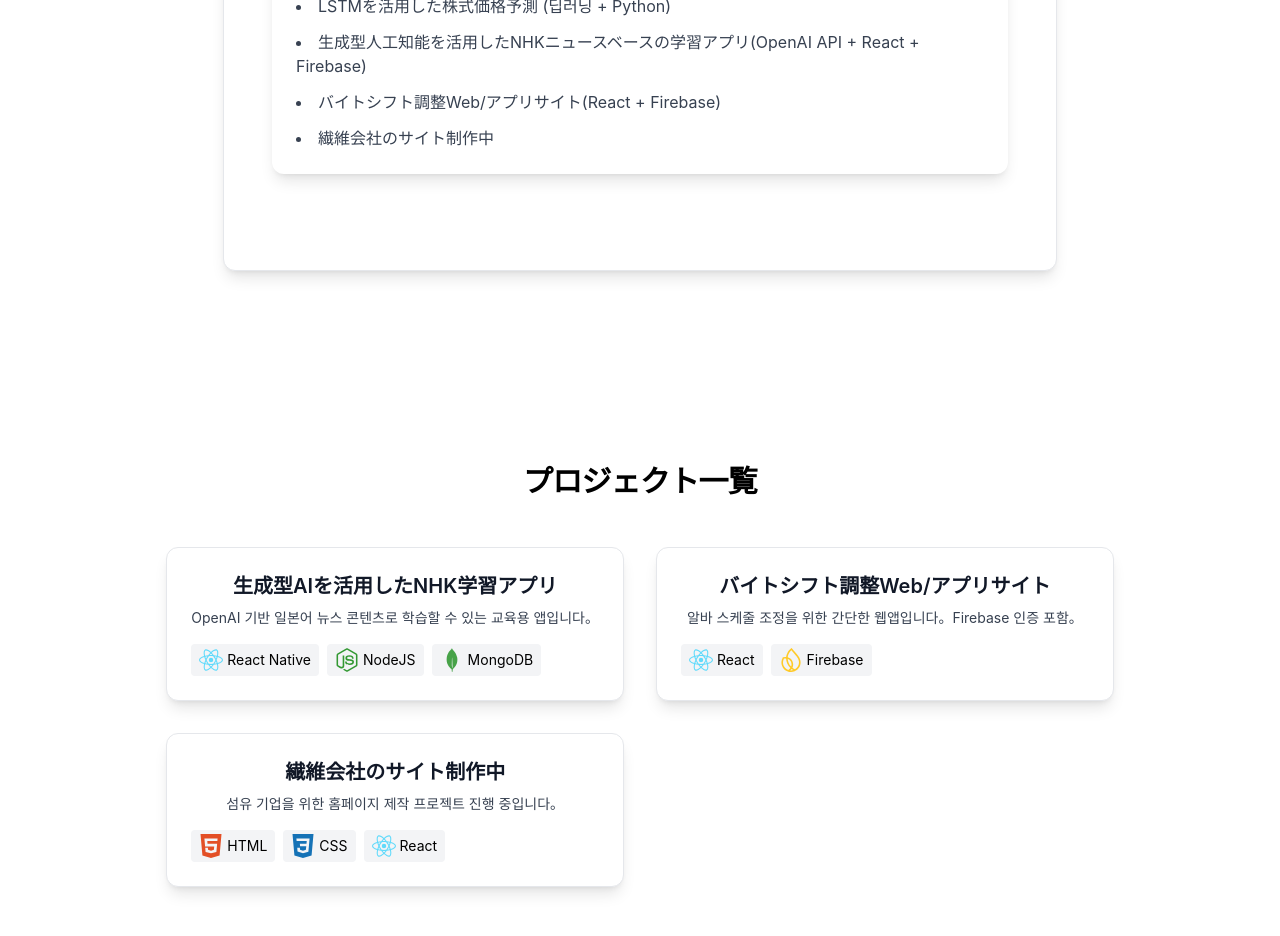
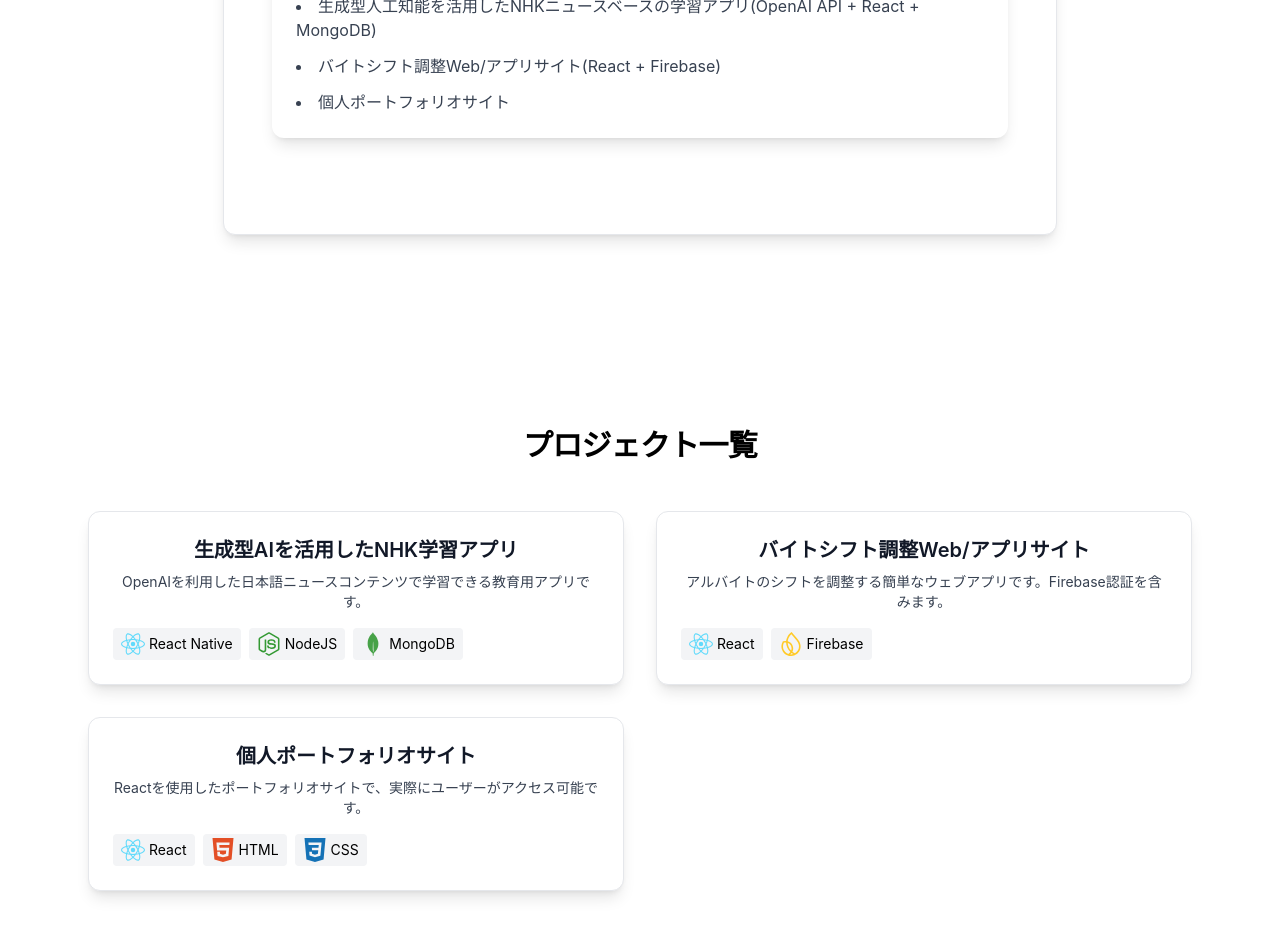
Before and after one commit to khyiao0829/Portfolio, a React (Create React App) app: page / in a window 1280 px wide. Shown: the part 1600-2536 px from the top of the page. Built offline with nearby package versions, Linux system fonts and the light colour scheme.

Commit message:
About.js/ProjectData.js/ProjectDetail.js 수정

```diff
--- a/src/components/About.js
+++ b/src/components/About.js
@@ -1,5 +1,4 @@
 import { useInView } from 'react-intersection-observer';
-import profileImg from './assets/profile_image.jpg';
 import TechSkills from './TechSkills';
 import Framework from './Framework';
 
@@ -65,10 +64,9 @@ function About() {
           <div className="bg-white rounded-xl shadow-lg p-6 hover:shadow-xl transition">
             <h2 className="text-xl font-semibold text-center mb-4">プロジェクト</h2>
             <ul className="list-disc list-inside text-gray-700 space-y-3">
-              <li>LSTMを活用した株式価格予測 (딥러닝 + Python)</li>
-              <li>生成型人工知能を活用したNHKニュースベースの学習アプリ(OpenAI API + React + Firebase)</li>
+              <li>生成型人工知能を活用したNHKニュースベースの学習アプリ(OpenAI API + React + MongoDB)</li>
               <li>バイトシフト調整Web/アプリサイト(React + Firebase)</li>
-              <li>繊維会社のサイト制作中</li>
+              <li>個人ポートフォリオサイト</li>
             </ul>
           </div>
         </div>
--- a/src/components/ProjectData.js
+++ b/src/components/ProjectData.js
@@ -1,39 +1,39 @@
-import { SiPython, SiReact, SiFirebase, SiHtml5, SiCss3, SiMongodb } from 'react-icons/si';
+import { SiReact, SiFirebase, SiHtml5, SiCss3, SiMongodb } from 'react-icons/si';
 import { FaNodeJs } from 'react-icons/fa';
 
 const projects = [
   {
     id: "1",
     title: "生成型AIを活用したNHK学習アプリ",
-    description: "OpenAI 기반 일본어 뉴스 콘텐츠로 학습할 수 있는 교육용 앱입니다。",
+    description: "OpenAIを利用した日本語ニュースコンテンツで学習できる教育用アプリです。",
     tags: [
       { name: "React Native", icon: <SiReact size={24} color="#61DAFB" /> },
       { name: "NodeJS", icon: <FaNodeJs size={24} color="#339933" /> },
       { name: "MongoDB", icon: <SiMongodb size={24} color="#47A248" /> },
     ],
-    detail: "일본어 뉴스(NHK)를 기반으로 GPT 응답을 받아 사용자 맞춤 학습을 제공하는 앱입니다. MongoDB 데이터베이스와 챗 UI 포함."
+    detail: "NHKの日本語ニュースを基に、GPTの応答を受けてユーザーに合わせた学習を提供するアプリです。MongoDBデータベースとチャットUIを含みます。"
   },
   {
     id: "2",
     title: "バイトシフト調整Web/アプリサイト",
-    description: "알바 스케줄 조정을 위한 간단한 웹앱입니다。Firebase 인증 포함。",
+    description: "アルバイトのシフトを調整する簡単なウェブアプリです。Firebase認証を含みます。",
     tags: [
       { name: "React", icon: <SiReact size={24} color="#61DAFB" /> },
       { name: "Firebase", icon: <SiFirebase size={24} color="#FFCA28" /> },
     ],
-    detail: "팀원들의 시프트 일정을 조정할 수 있는 간단한 캘린더 기반 앱입니다. 실시간 반영 및 권한 관리 기능 구현."
+    detail: "チームメンバーのシフトスケジュールを調整できる簡単なカレンダー基盤のアプリです。リアルタイム反映と権限管理機能を実装しました。"
   },
   {
     id: "3",
-    title: "繊維会社のサイト制作中",
-    description: "섬유 기업을 위한 홈페이지 제작 프로젝트 진행 중입니다。",
+    title: "個人ポートフォリオサイト",
+    description: "Reactを使用したポートフォリオサイトで、実際にユーザーがアクセス可能です。",
     tags: [
+      { name: "React", icon: <SiReact size={24} color="#61DAFB" /> },
       { name: "HTML", icon: <SiHtml5 size={24} color="#E34F26" /> },
       { name: "CSS", icon: <SiCss3 size={24} color="#1572B6" /> },
-      { name: "React", icon: <SiReact size={24} color="#61DAFB" /> },
     ],
-    detail: "기업의 브랜드 컬러에 맞춘 반응형 웹사이트. 소개, 제품 리스트, 문의 폼 페이지 구현 중."
+    detail: "自分のプロジェクト、技術スタック、配布済みアプリを一目で確認可能。GitHubおよびVercelの配布リンクを提供し、実務能力とコード確認が可能です。SPA構造とコンポーネント単位の設計経験も強調しています。",
   },
-];
+]
 
 export default projects;
--- a/src/components/ProjectDetail.jsx
+++ b/src/components/ProjectDetail.jsx
@@ -5,21 +5,23 @@ const projects = [
   {
     id: "1",
     title: "生成型AIを活用したNHK学習アプリ",
-    description: "OpenAI 기반 일본어 뉴스 콘텐츠로 학습할 수 있는 교육용 앱입니다。",
-    tags: ["OpenAI API", "React-native", "NodeJS", "ExpressJS", "MongoDB"],
+    description: "OpenAIを利用した日本語ニュースコンテンツで学習できる教育用アプリです。",
+    tags: ["OpenAI API", "React Native", "NodeJS", "ExpressJS", "MongoDB"],
     github: "https://github.com/khyiao0829/Newnihon",
   },
   {
     id: "2",
     title: "バイトシフト調整Web/アプリサイト",
-    description: "알바 스케줄 조정을 위한 간단한 웹앱입니다。Firebase 인증 포함。",
+    description: "アルバイトのシフトを調整する簡単なウェブアプリです。Firebase認証を含みます。",
     tags: ["React", "Firebase"],
   },
   {
     id: "3",
-    title: "繊維会社のサイト制作中",
-    description: "섬유 기업을 위한 홈페이지 제작 프로젝트 진행 중입니다。",
-    tags: ["HTML", "CSS", "React"],
+    title: "個人ポートフォリオサイト",
+    description: "Reactで作成したポートフォリオサイトで、Vercelを使用して実際にユーザーがアクセス可能です。",
+    tags: ["React", "HTML", "CSS"],
+    github: "https://github.com/khyiao0829/portfolio",
+    demo: "https://portfolio-puce-ten-wevoujoub3.vercel.app",
   },
 ];
 
@@ -65,14 +67,26 @@ function ProjectDetail() {
             href={project.github}
             target="_blank"
             rel="noopener noreferrer"
-            className="inline-block mb-12 px-4 py-2 bg-gray-800 text-white rounded hover:bg-gray-900 transition"
+            className="inline-block mb-4 px-4 py-2 bg-gray-800 text-white rounded hover:bg-gray-900 transition"
           >
-            GitHub リポジトリを見る
+            GitHubリポジトリを見る
           </a>
         )}
 
-        {/* NHK 학습 앱(id=2)일 경우 PDF 표시 */}
-        {project.id === "2" && (
+        {/* 데모 링크 버튼 (포트폴리오 사이트용) */}
+        {project.demo && (
+          <a
+            href={project.demo}
+            target="_blank"
+            rel="noopener noreferrer"
+            className="inline-block mb-12 ml-4 px-4 py-2 bg-green-600 text-white rounded hover:bg-green-700 transition"
+          >
+            デモサイトを見る
+          </a>
+        )}
+
+        {/* NHK 학습 앱(id=1)일 경우 PDF 표시 */}
+        {project.id === "1" && (
           <div className="mt-8">
             <h2 className="text-xl font-bold mb-4">アプリ紹介PDF</h2>
             <div className="w-full flex justify-center overflow-hidden">
```
